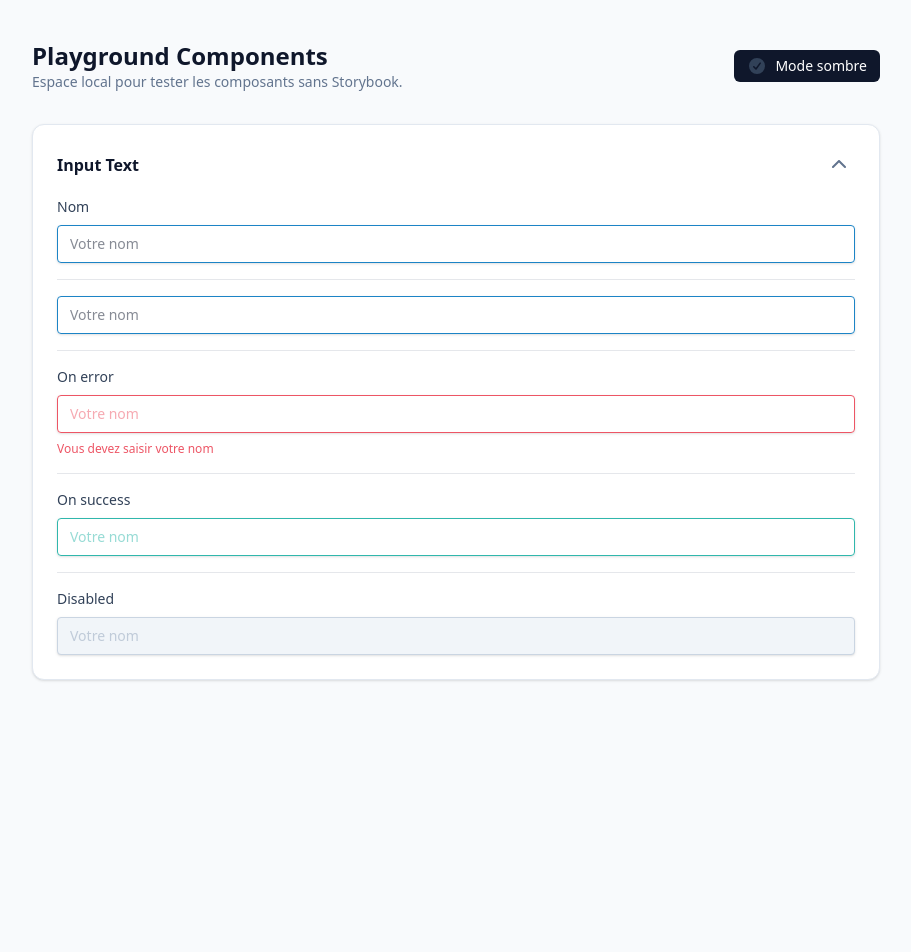
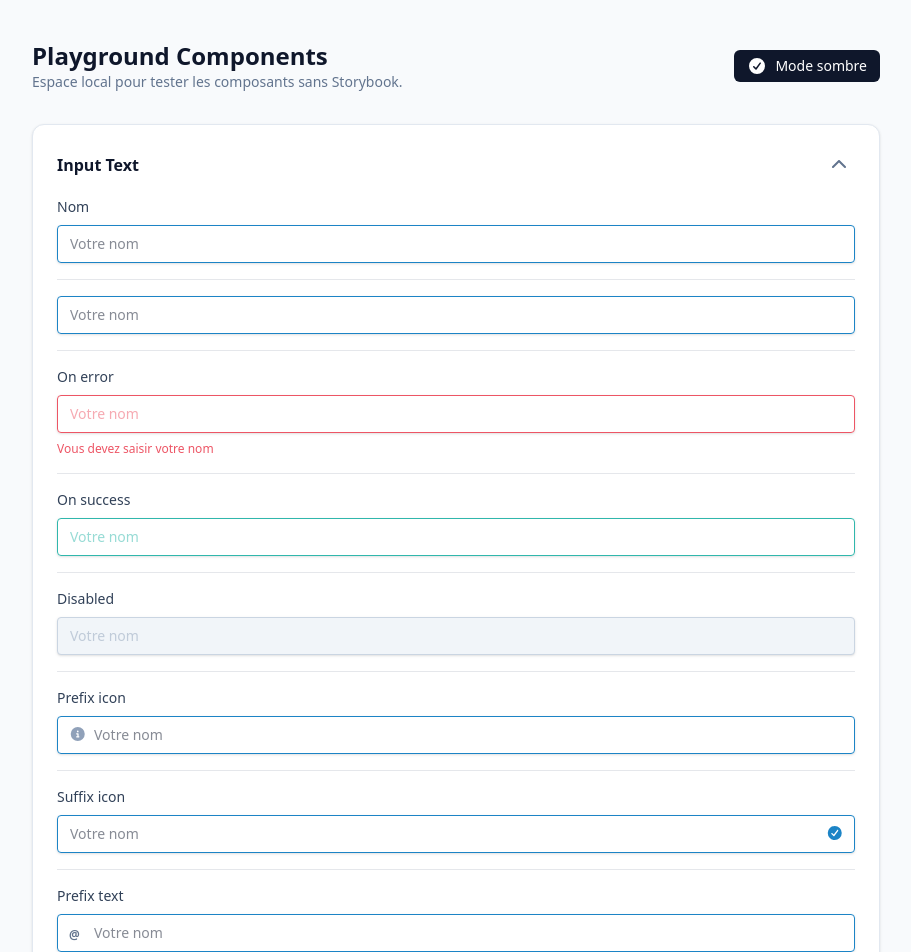
Before and after one commit to le-budget/components-library, a Vue app: page / in a window 1280 px wide. Shown: the top 952 px of the page, without its empty margins (184-1095 px from the left). Before the commit the page ends 800 px from the top, so only its background shows below. Built offline with nearby package versions, Linux system fonts and the light colour scheme.

Commit message:
Enhance BudgetStatusIcon component: add color prop, update examples, and extend tests

```diff
--- a/src/components/BudgetStatusIcon/BudgetStatusIcon.vue
+++ b/src/components/BudgetStatusIcon/BudgetStatusIcon.vue
@@ -2,6 +2,7 @@
 import { computed } from "vue";
 import { FontAwesomeIcon } from "@fortawesome/vue-fontawesome";
 import { statusIconMap, statusLabelMap, type StatusIconName } from "../../icons";
+import { statusColorMap, type StatusColorName } from "../../utils/statusColors";
 
 type IconSize = "sm" | "md" | "lg";
 
@@ -10,10 +11,12 @@ const props = withDefaults(
     status: StatusIconName;
     size?: IconSize;
     label?: string;
+    color?: StatusColorName;
   }>(),
   {
     size: "md",
-    label: undefined
+    label: undefined,
+    color: undefined
   }
 );
 
@@ -25,15 +28,19 @@ const sizeClass = computed(() => {
   if (props.size === "lg") return "text-lg";
   return "text-base";
 });
+
+const colorClass = computed(() =>
+  props.color ? statusColorMap[props.color] : undefined
+);
 </script>
 
 <template>
   <span
-    class="inline-flex items-center text-slate-700 dark:text-slate-200"
-    :class="sizeClass"
+    class="inline-flex items-center"
+    :class="[sizeClass, colorClass]"
     role="img"
     :aria-label="ariaLabel"
   >
-    <FontAwesomeIcon :icon="icon" />
+    <FontAwesomeIcon :icon="icon" :class="colorClass" />
   </span>
 </template>
--- a/src/playground/components/PlayerGroundInputText.vue
+++ b/src/playground/components/PlayerGroundInputText.vue
@@ -2,6 +2,7 @@
 import { ref } from "vue";
 import BudgetInputText from "../../components/BudgetInputText/BudgetInputText.vue";
 import BudgetCard from "../../components/BudgetCard/BudgetCard.vue";
+import BudgetStatusIcon from "../../components/BudgetStatusIcon/BudgetStatusIcon.vue";
 const name = ref("");
 </script>
 <template>
@@ -16,6 +17,30 @@ const name = ref("");
             <BudgetInputText v-model="name" label="On success" placeholder="Votre nom" success></BudgetInputText>
             <hr class="border-gray-200">
             <BudgetInputText v-model="name" label="Disabled" placeholder="Votre nom" disabled></BudgetInputText>
+            <hr class="border-gray-200">
+            <BudgetInputText v-model="name" label="Prefix icon" placeholder="Votre nom">
+                <template #prefix>
+                    <BudgetStatusIcon status="status-info" size="sm" />
+                </template>
+            </BudgetInputText>
+            <hr class="border-gray-200">
+            <BudgetInputText v-model="name" label="Suffix icon" placeholder="Votre nom">
+                <template #suffix>
+                    <BudgetStatusIcon status="status-success" size="sm" color="primary" />
+                </template>
+            </BudgetInputText>
+            <hr class="border-gray-200">
+            <BudgetInputText v-model="name" label="Prefix text" placeholder="Votre nom">
+                <template #prefix>
+                    <span class="text-xs font-semibold text-slate-500">@</span>
+                </template>
+            </BudgetInputText>
+            <hr class="border-gray-200">
+            <BudgetInputText v-model="name" label="Suffix text" placeholder="Votre nom">
+                <template #suffix>
+                    <span class="text-xs font-semibold text-slate-500">EUR</span>
+                </template>
+            </BudgetInputText>
         </div>
     </BudgetCard>
 </template>
--- /dev/null
+++ b/src/utils/statusColors.ts
@@ -0,0 +1,10 @@
+export const statusColorMap = {
+  success: "text-c-green",
+  warning: "text-c-orange",
+  error: "text-c-red",
+  primary: "text-c-blue",
+  disabled: "text-slate-700",
+  base: "text-slate-300"
+} as const;
+
+export type StatusColorName = keyof typeof statusColorMap;
```
Also changed, not shown: 3 other files (tests, documents, lock files or other folders).
